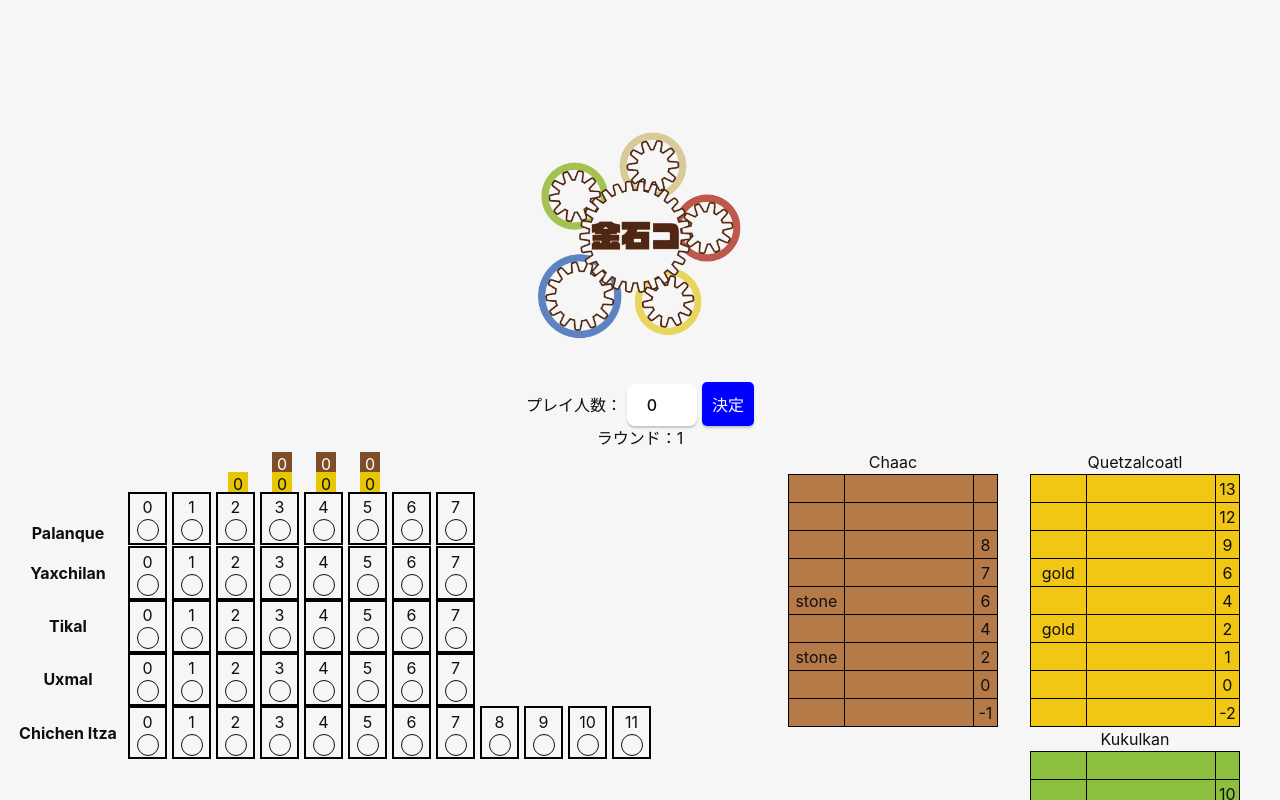
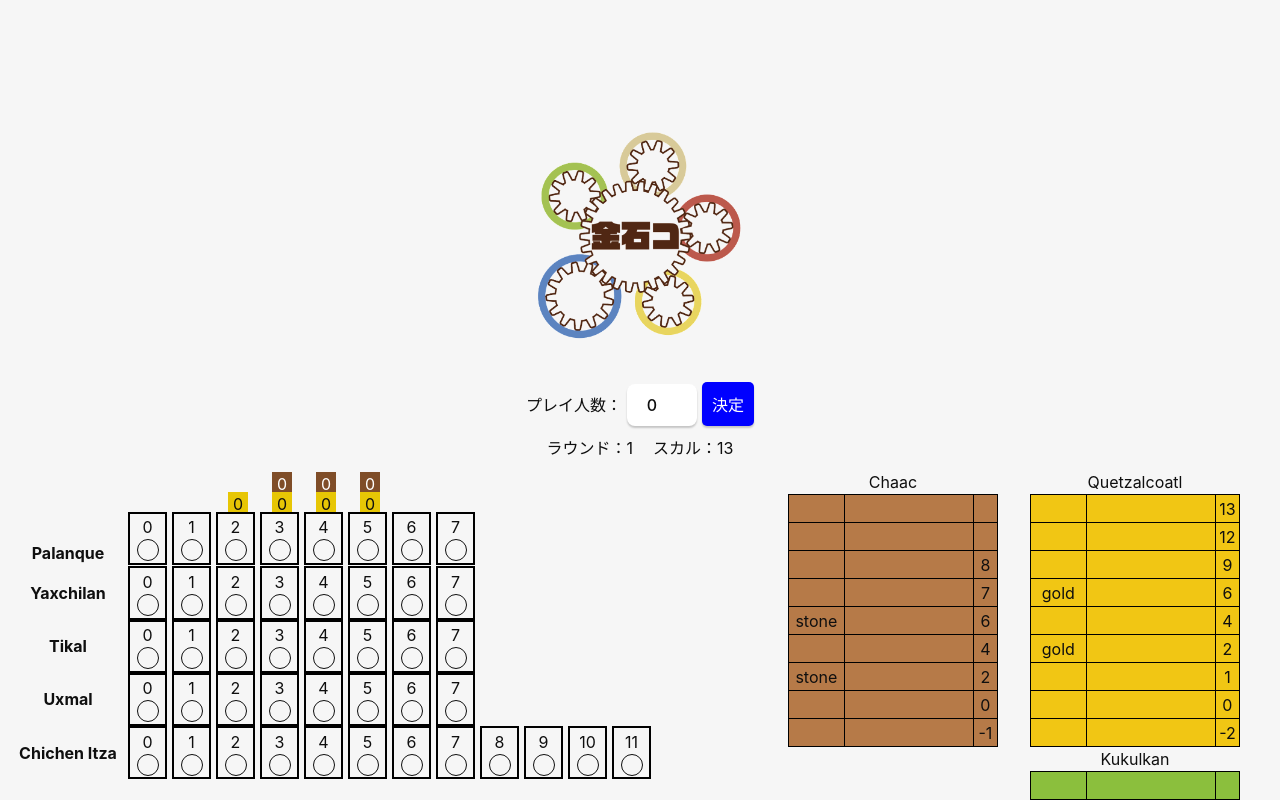
Before and after one commit to SH11235/Tzolkin, a React (Vite) app: page / in a window 1280 px wide. Shown: the top 800 px of the page. Built offline with nearby package versions, Linux system fonts and the light colour scheme.

Commit message:
feat skullの残数表示

```diff
--- a/src/App.css
+++ b/src/App.css
@@ -1,3 +1,8 @@
+.game-status {
+  display: flex;
+  padding: 10px;
+}
+
 #number-of-players-input {
   width: 30px;
   margin-right: 5px;
--- a/src/App.tsx
+++ b/src/App.tsx
@@ -10,6 +10,7 @@ import { FirstResourceModal } from "./components/FirstResourceModal";
 
 function App() {
   const [players, setPlayers] = useState<GamePlayers>([]);
+  const [fieldSkulls, setFieldSkulls] = useState(13);
   const [firstResources, setFirstResources] = useState<FirstResourcesState>([]);
   const [round, setRound] = useState(1);
   const [palenqueChips, setPalenqueChips] = useState<
@@ -66,7 +67,10 @@ function App() {
           />
         </div>
 
-        <div className="row">ラウンド：{round}</div>
+        <div className="row">
+          <span className="game-status">ラウンド：{round}</span>
+          <span className="game-status">スカル：{fieldSkulls}</span>
+        </div>
 
         <div className="row">
           <div className="field-container">
@@ -255,6 +259,7 @@ function App() {
         setFirstResources={setFirstResources}
         players={players}
         setPlayers={setPlayers}
+        setFieldSkulls={setFieldSkulls}
       />
     </>
   );
--- a/src/components/FirstResourceModal.tsx
+++ b/src/components/FirstResourceModal.tsx
@@ -1,6 +1,7 @@
 import styled from "@emotion/styled";
 import { Button, Card, CardContent, CardHeader } from "@mui/material";
 import { invoke } from "@tauri-apps/api";
+import { useState } from "react";
 import { FirstResourcesState } from "../types/FirstResource";
 import { GamePlayers } from "../types/GamePlayer";
 import { PlayerCard } from "./PlayerCard";
@@ -10,6 +11,7 @@ type FirstResourceProps = {
   setFirstResources: React.Dispatch<React.SetStateAction<FirstResourcesState>>;
   players: GamePlayers;
   setPlayers: React.Dispatch<React.SetStateAction<GamePlayers>>;
+  setFieldSkulls: React.Dispatch<React.SetStateAction<number>>;
 };
 
 const StyledCard = styled(Card)`
@@ -40,8 +42,10 @@ export const FirstResourceModal = ({
   setFirstResources,
   players,
   setPlayers,
+  setFieldSkulls,
 }: FirstResourceProps) => {
-  const handleConfirm = () => {
+  const [done, setDone] = useState(false);
+  const handleConfirm = async () => {
     players.forEach((player, index) => {
       const selectedResourceTiles = firstResources[index].filter(
         (resourceTile) => {
@@ -84,7 +88,11 @@ export const FirstResourceModal = ({
             amount: resourceTile.skull,
           });
         }
-        // worker: number | null;
+        if (resourceTile.worker) {
+          await invoke("add_worker", {
+            playerId: player.id,
+          });
+        }
         // chaac: number | null;
         // quetzalcoatl: number | null;
         // kukulkan: number | null;
@@ -125,9 +133,12 @@ export const FirstResourceModal = ({
         console.log(players_state);
       });
     });
+    const fieldSkulls: number = await invoke("get_field_skulls");
+    setFieldSkulls(fieldSkulls);
+    setDone(true);
   };
 
-  if (firstResources.length > 0) {
+  if (firstResources.length > 0 && !done) {
     return (
       <StyledCard>
         <StyledCardHeader title="初期資源" />
```
Also changed, not shown: 2 other files (tests, documents, lock files or other folders).
